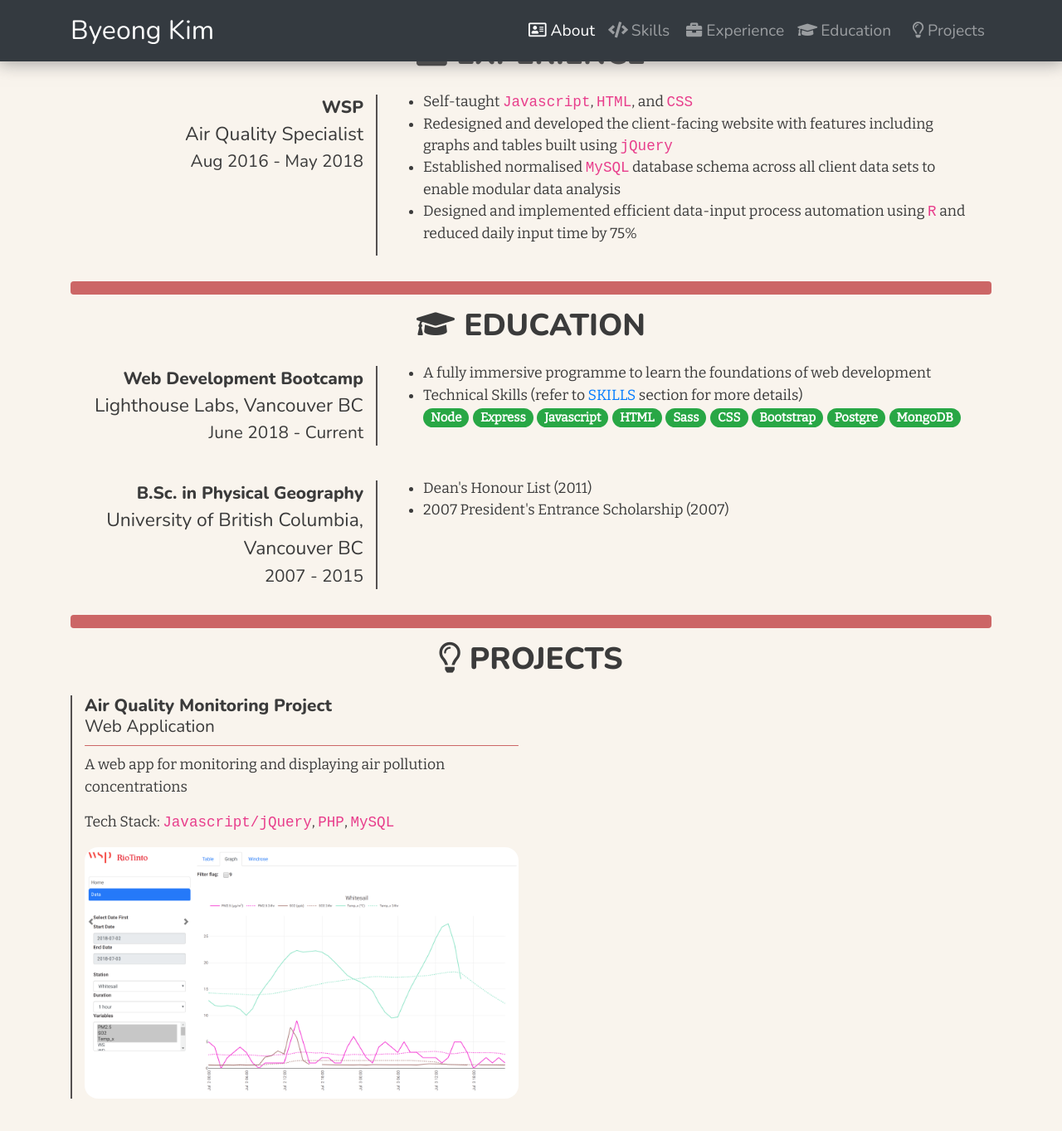
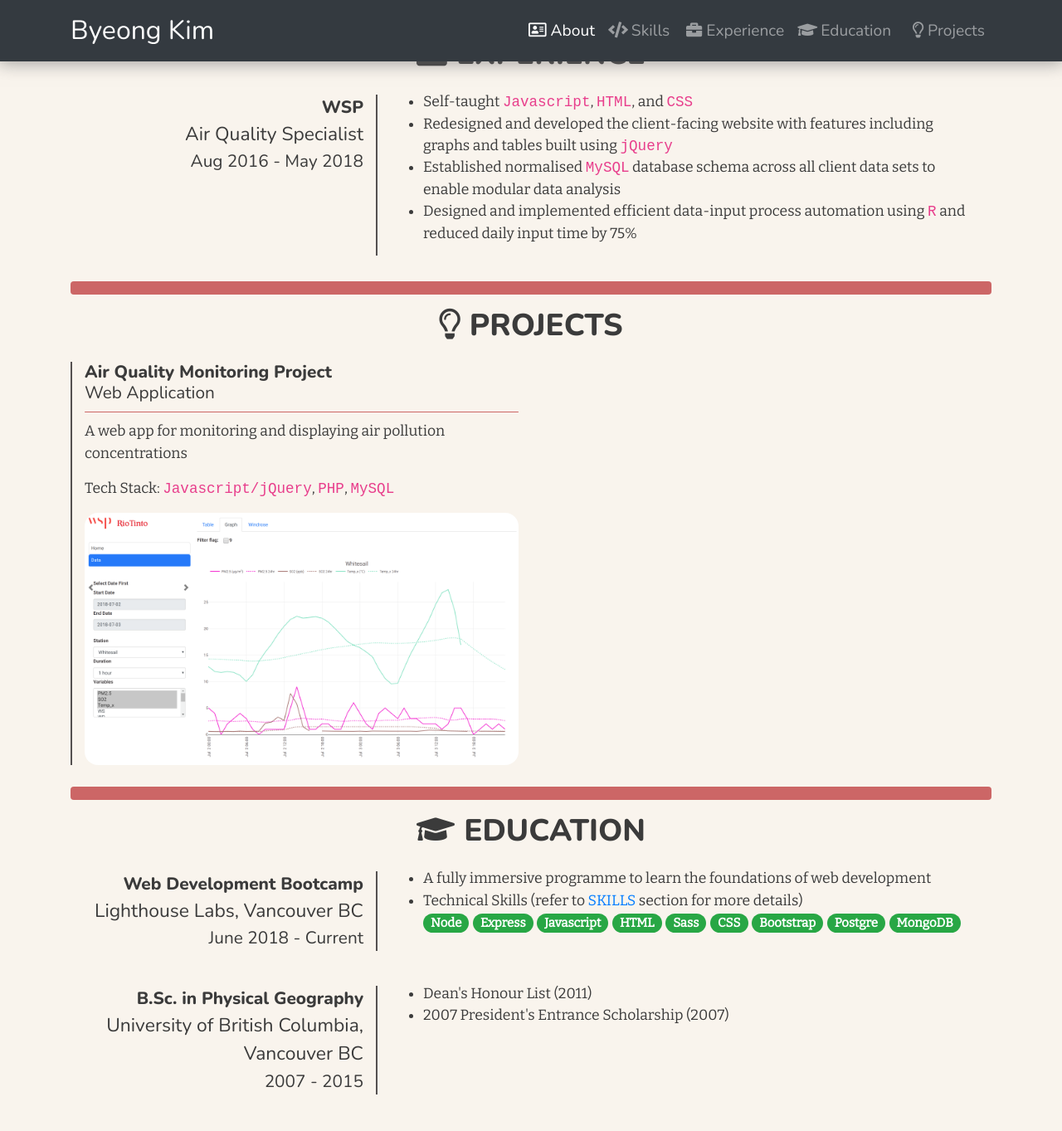
Before and after one commit to byeong0430/byeong0430.github.io, a Jekyll site: the page built from index.html, in a window 1280 px wide and 1400 px high, scrolled down 885 px. Shown: the top 1363 px of the window at 83% size. Built offline with Jekyll 4.4.1, drawn with Linux system fonts in a browser that asks for light colours; nearby versions of some CDN libraries.

Commit message:
moved projects section next to experience section

```diff
--- a/index.html
+++ b/index.html
@@ -6,6 +6,6 @@ layout: default
   {% include about.html %}
   {% include skills.html %}
   {% include experience.html %}
+  {% include projects.html %}
   {% include education.html %}
-  {% include projects.html %}
 </div>
```
